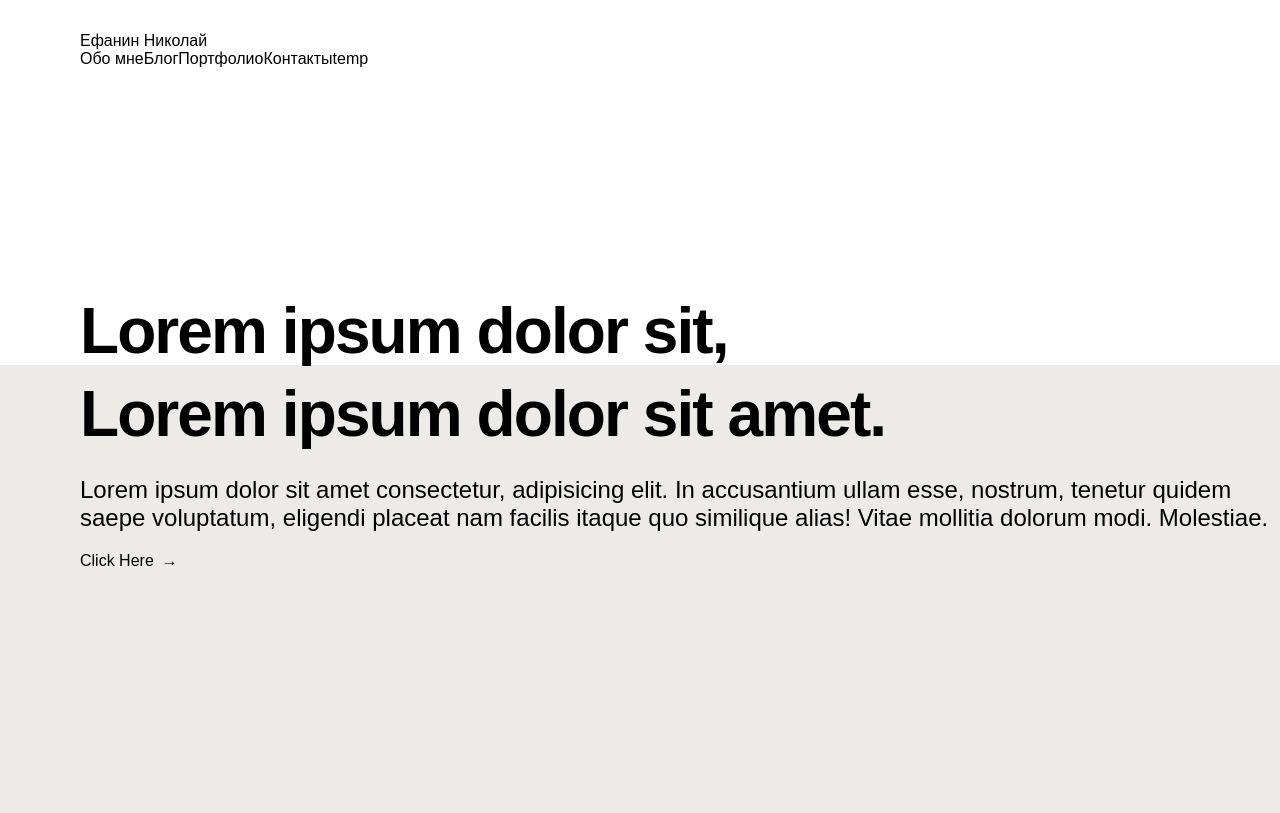
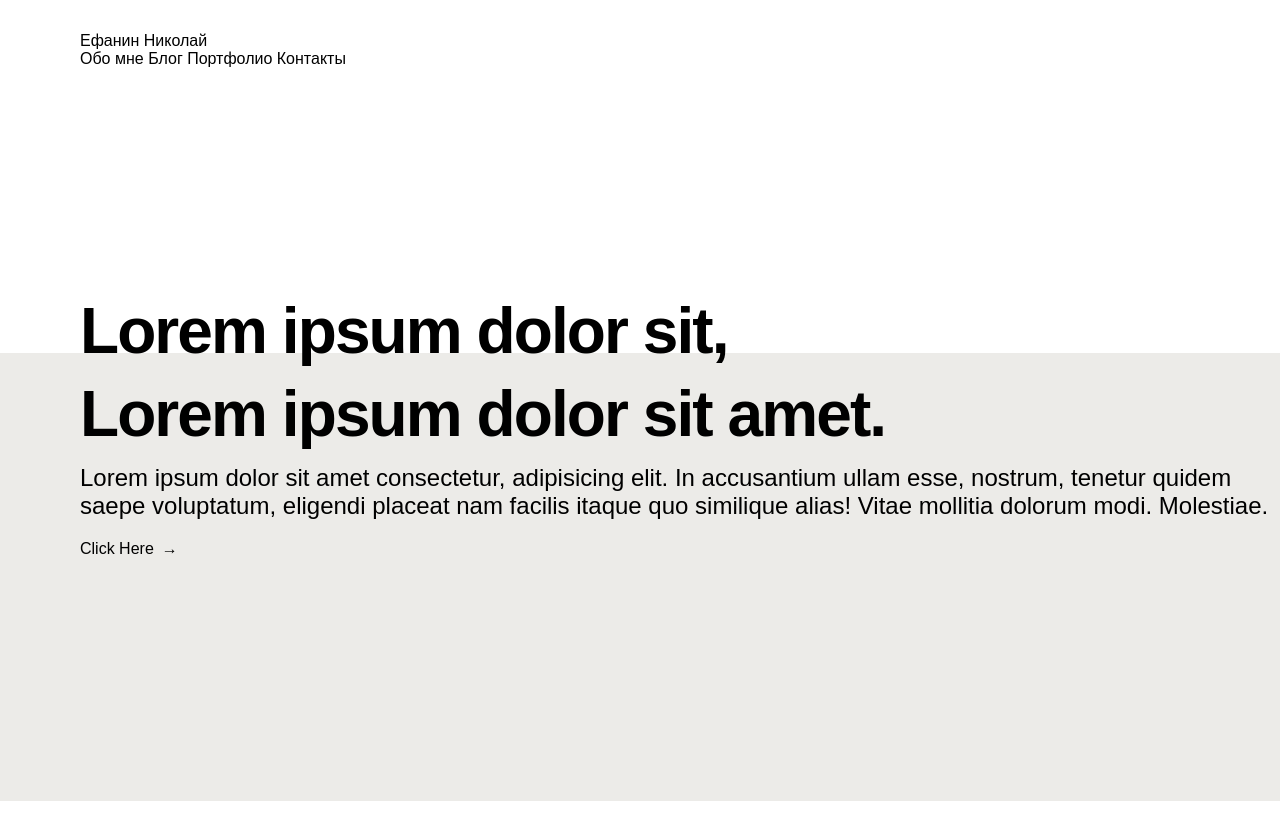
Before and after one commit to efanin04/svelte-test, a SvelteKit app: page / in a window 1280 px wide. Built offline with nearby package versions, Linux system fonts and the light colour scheme.

Commit message:
add main page and nav

```diff
--- a/src/routes/+layout.svelte
+++ b/src/routes/+layout.svelte
@@ -2,9 +2,10 @@
     <div class="nav-container">
         <a href="/" class="nav-logo" title="Back to Homepage">Ефанин Николай</a>
         <div class="nav-links">
-           {#each nav as link}
-           <a href={link.href} class="link">{link.title}</a>
-           {/each}
+            <a href="/about" class="link">Обо мне</a>
+            <a href="/blog" class="link">Блог</a>
+            <a href="projects" class="link">Портфолио</a>
+            <a href="/contact" class="link">Контакты</a>
         </div>
     </div>
 </nav>
@@ -14,30 +15,6 @@
     <slot></slot>
 </div>
 
-<script>
-    const nav = [
-        {
-            title: 'Обо мне',
-            href: '/about'
-        },
-        {
-            title: 'Блог',
-            href: '/blog'
-        },
-        {
-            title: 'Портфолио',
-            href: '/project'
-        },
-        {
-            title: 'Контакты',
-            href:'/contact'
-        },
-        {
-            title: 'temp',
-            href:'/temp'
-        }
-    ]
-</script>
 <style>
     .container {
         max-width: 1400px;
--- a/src/routes/+page.svelte
+++ b/src/routes/+page.svelte
@@ -66,7 +66,7 @@
     .info h2 {
         max-width: 65 ch;
         font-weight: 200;
-        margin-top: 0.50re,;
+        margin-top: 0.50rem;
     }
 
     .background-div {
--- /dev/null
+++ b/src/routes/blog/+layout.svelte
@@ -0,0 +1,3 @@
+<div class="container">
+    <slot/>
+</div>
--- /dev/null
+++ b/src/routes/blog/+page.svelte
@@ -0,0 +1,42 @@
+<svele:head>
+    <title>Блог</title>
+</svele:head>
+<div class="container">
+    <h1>мои статьи</h1>
+    <div class="blogposts">
+        {#each  routes as page}
+            <div class="post">
+                <h2>{page.title}</h2>
+                <p>{page.body}</p>
+                <p class="readmore">
+                    <a class="link" href={`/blog/posts/${page.id}`}>
+                    Читать далее
+                    </a>
+                </p>
+            </div>
+        {/each}
+    </div>
+</div>
+<style>
+    .container {
+        margin: 50px auto;
+        max-width: 800px;
+        padding: 0 20px;
+    }
+
+    .blogposts {
+        display: grid;
+        grid-template-columns: 1fr 1fr;
+        grid-gap: 20px;
+    }
+
+    .post {
+        border: 1px solid #ddd;
+        padding: 10px;
+        box-shadow: 0 0 1px #eee;
+    }
+
+    .link {
+        color: rgb(10,10,139);
+    }
+</style>
```
Also changed, not shown: src/routes/blog/routes.js (added, +14 -0 lines).
